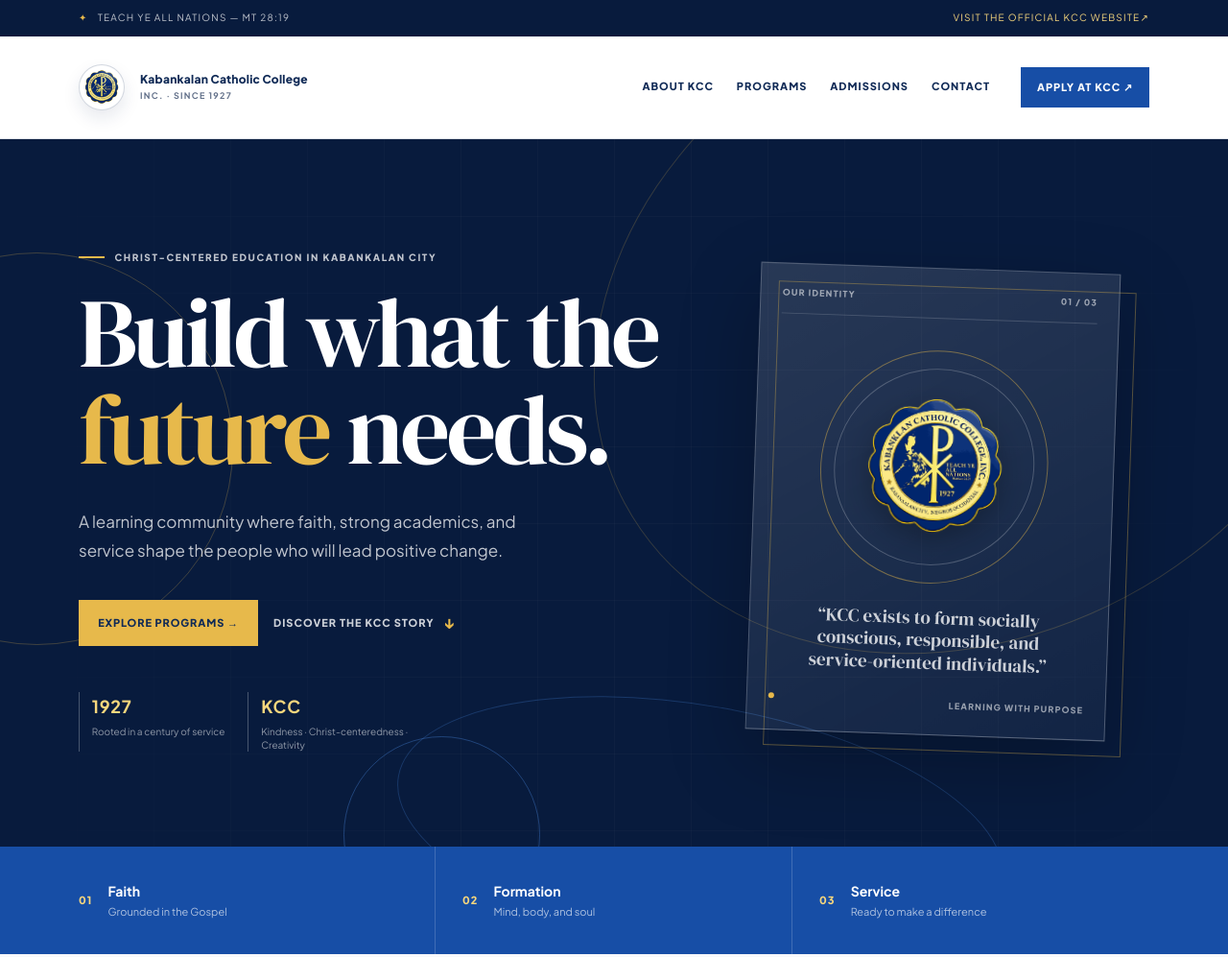
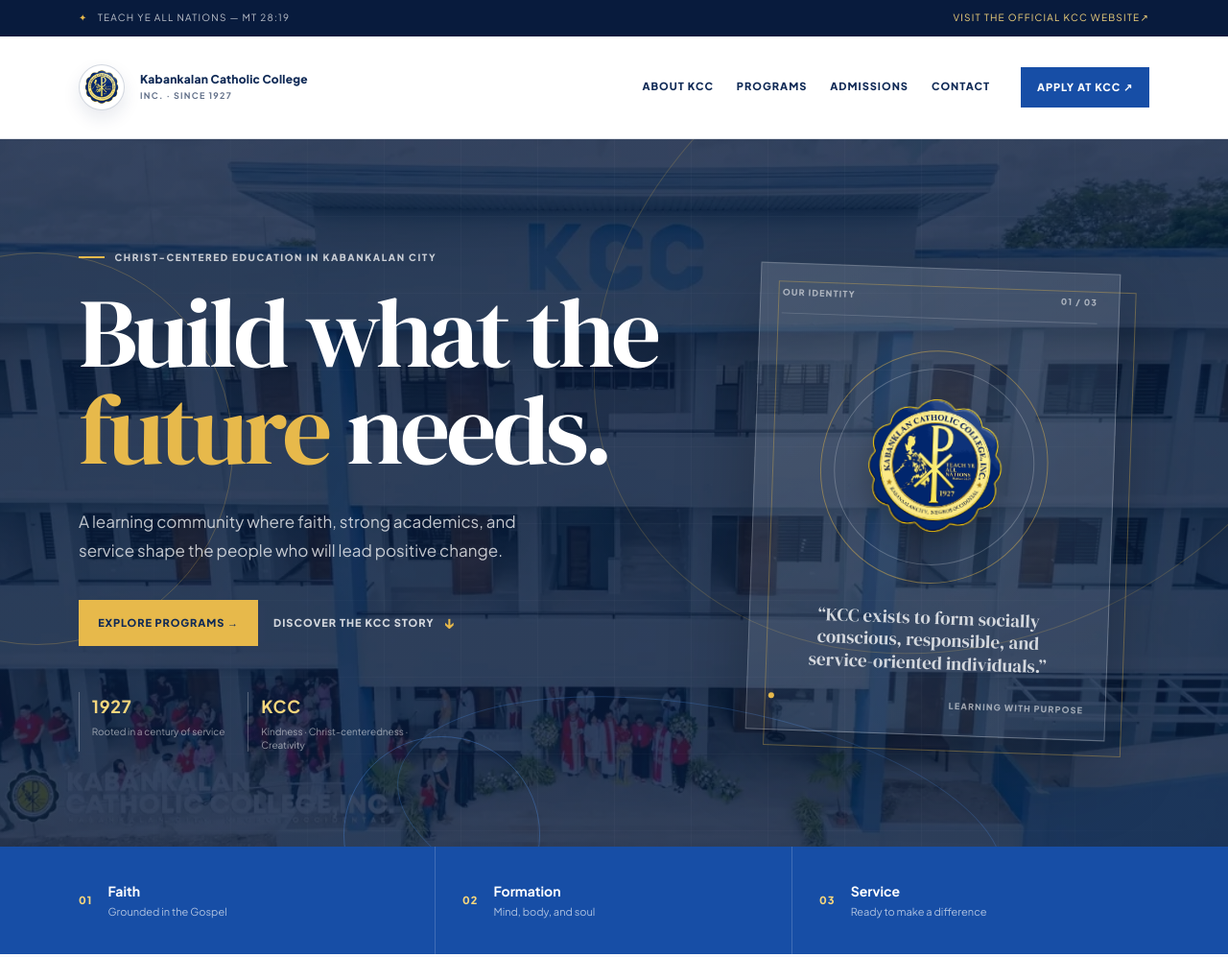
Before and after one commit to mayannmedes-stack/Medes-Project-2, a plain HTML site: page index.html in a window 1280 px wide. Shown: the top 997 px of the page at 96% size. Drawn offline with nearby package versions, Linux system fonts and the light colour scheme.

Commit message:
Update main.css

```diff
--- a/styles/main.css
+++ b/styles/main.css
@@ -210,3 +210,10 @@ h1 em, h2 em { color: var(--gold); font-style: normal; }
 @media (prefers-reduced-motion: reduce) {
   *, *::before, *::after { scroll-behavior: auto !important; transition-duration: .01ms !important; animation-duration: .01ms !important; animation-iteration-count: 1 !important; }
 }
+
+.hero-section {
+  background-image: linear-gradient(rgba(8, 27, 61, 0.82), rgba(8, 27, 61, 0.82)), url('../assets/1795166021779.jpg');
+  background-size: cover;
+  background-position: center;
+  background-repeat: no-repeat;
+}
```
